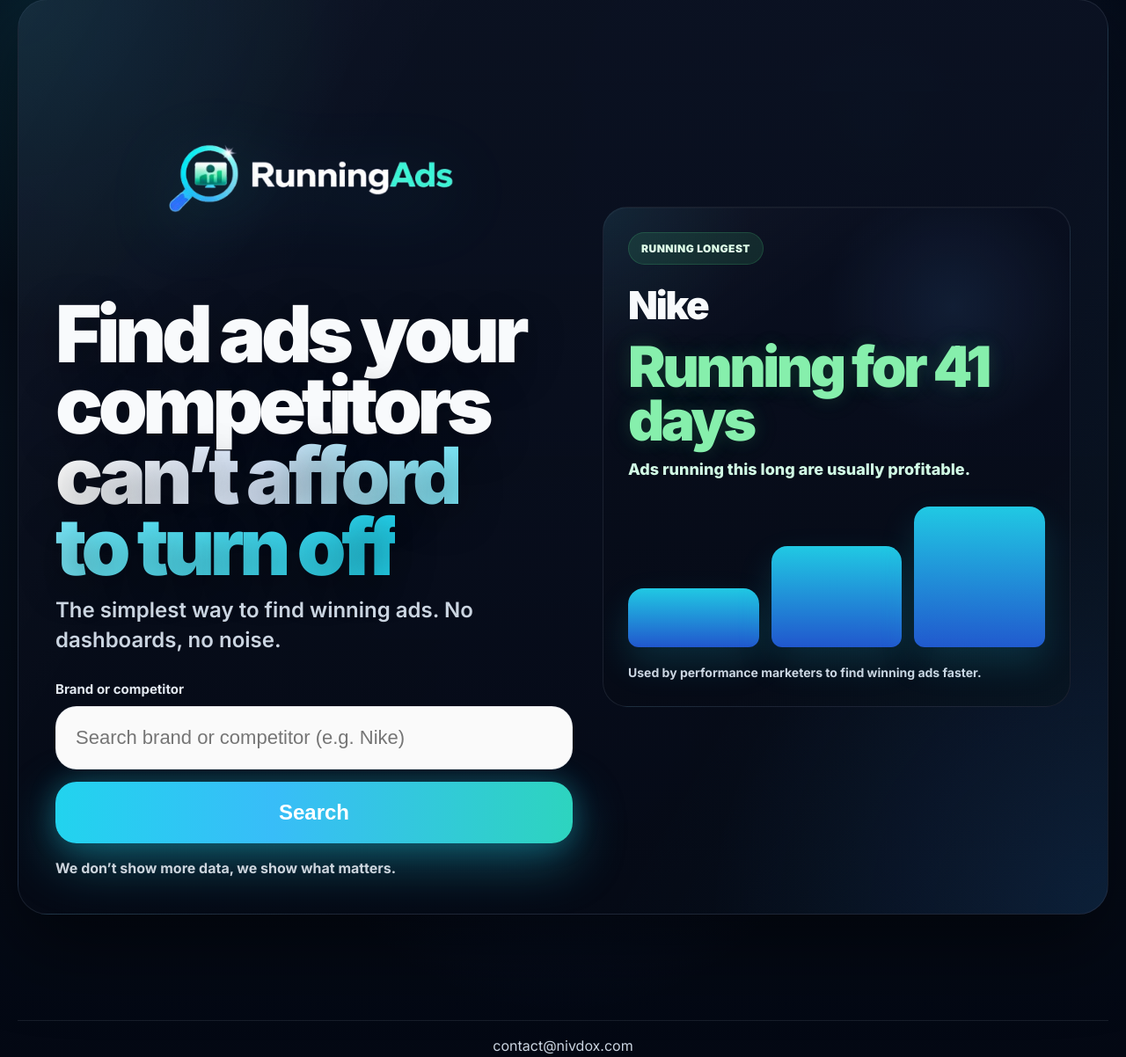
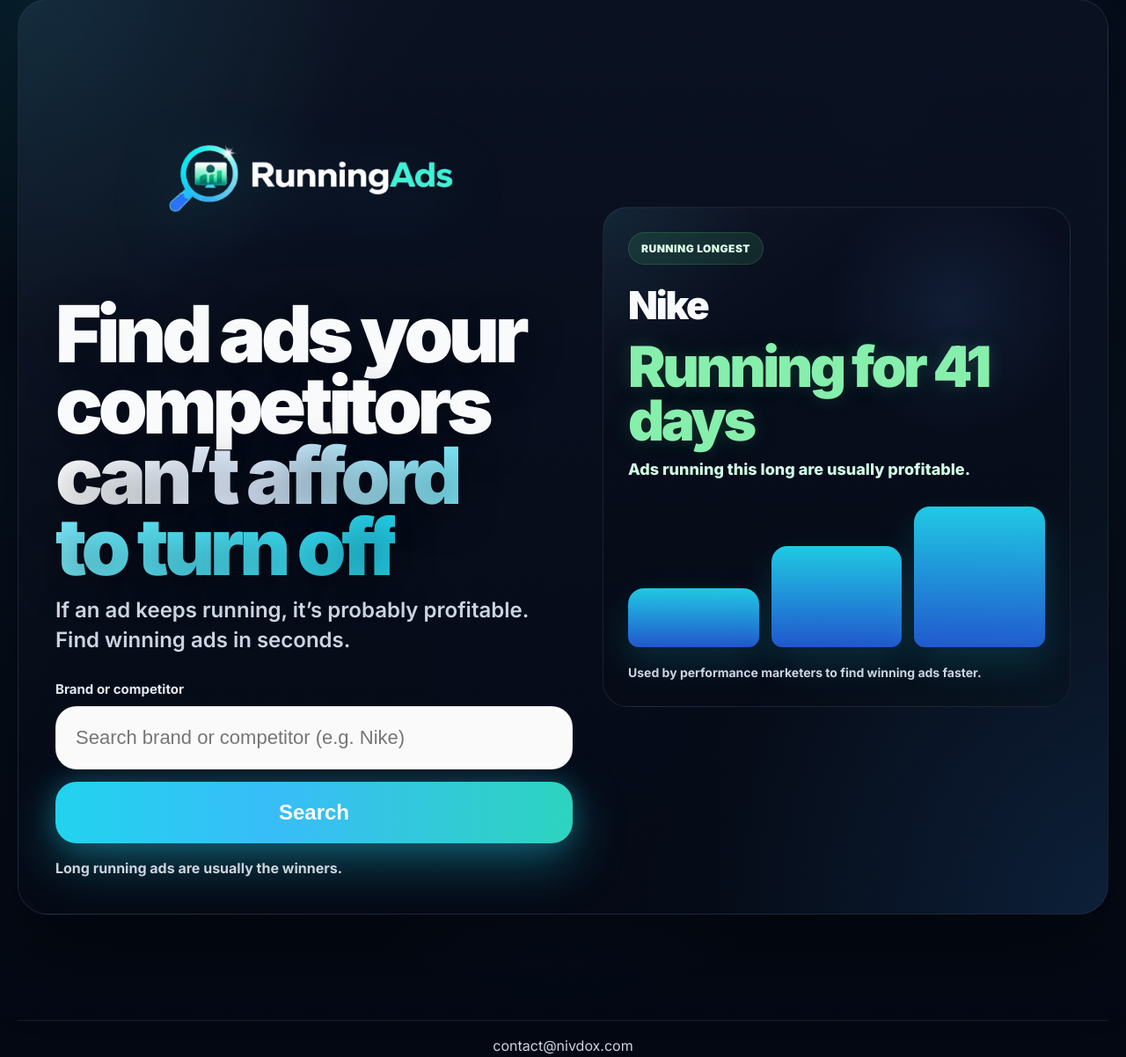
Before and after one commit to NivdoX/ad-finder-mvp, a Flask app: page / in a window 1280 px wide. Shown: the part 93-1295 px from the top of the page at 88% size. Run offline with Flask 3, Linux system fonts and the light colour scheme; parts of the project's set-up code (start-up, migrations or seed data) failed here and were passed over; some libraries are stand-ins or nearby versions.

Commit message:
Improve landing page copy and paywall messaging

```diff
--- a/templates/index.html
+++ b/templates/index.html
@@ -74,7 +74,7 @@
                 </h1>
 
                 <p class="hero-subtext">
-                    The simplest way to find winning ads. No dashboards, no noise.
+                    If an ad keeps running, it’s probably profitable. Find winning ads in seconds.
                 </p>
 
                 <form method="post" class="search-form" id="search-form" onsubmit="return handleSearchSubmit(event)">
@@ -102,7 +102,7 @@
                 </div>
 
                 <p class="hero-proof">
-                    We don’t show more data, we show what matters.
+                    Long running ads are usually the winners.
                 </p>
 
                 {% if error %}
@@ -192,7 +192,7 @@
                 {% if current_user and (current_user.is_paid or current_user.full_access) %}
                     <p>Plan access unlocked</p>
                 {% else %}
-                    <p>Preview results, unlock more searches</p>
+                    <p>You found active winning ads. Unlock the rest.</p>
                 {% endif %}
             </div>
 
```
